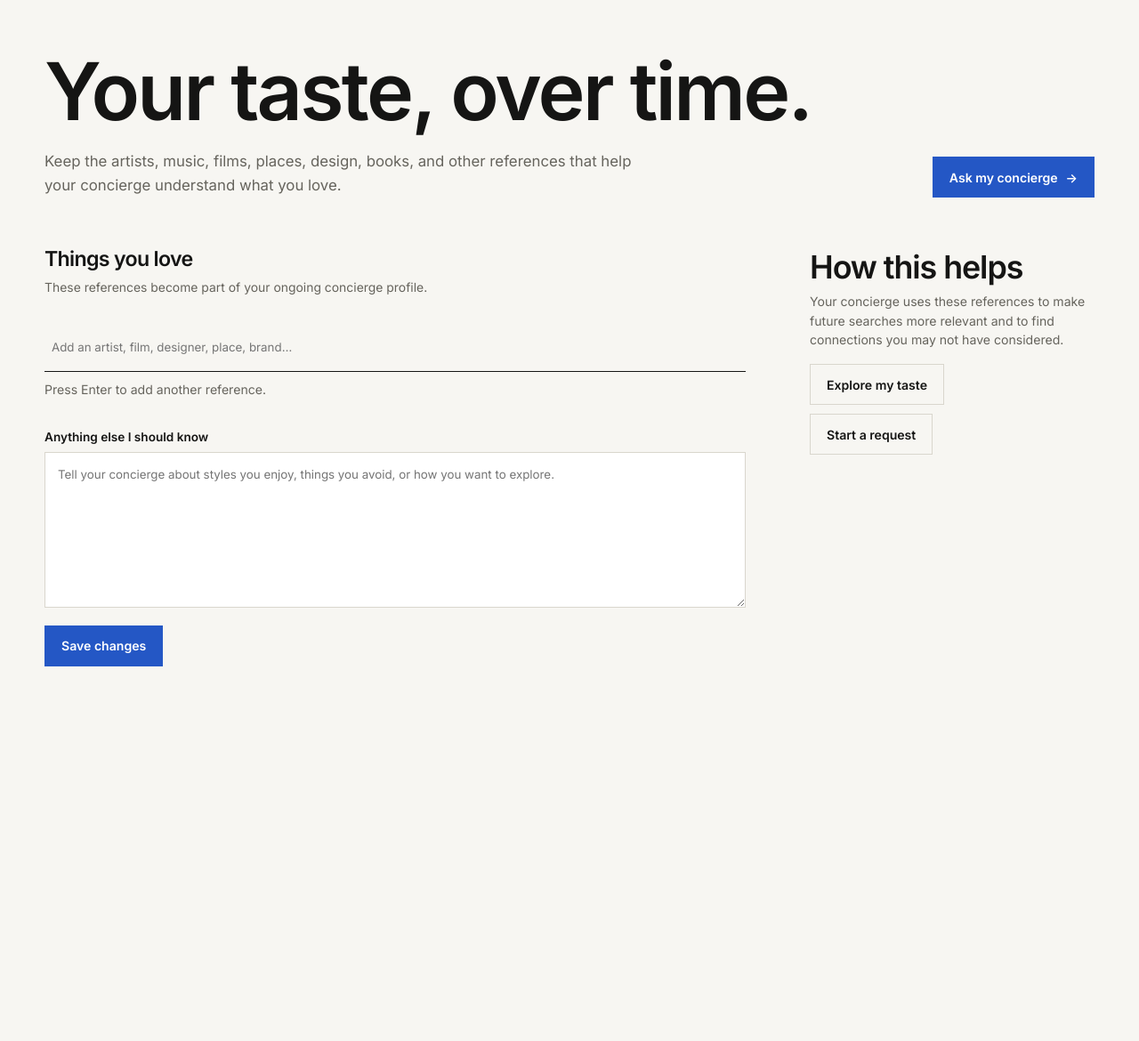
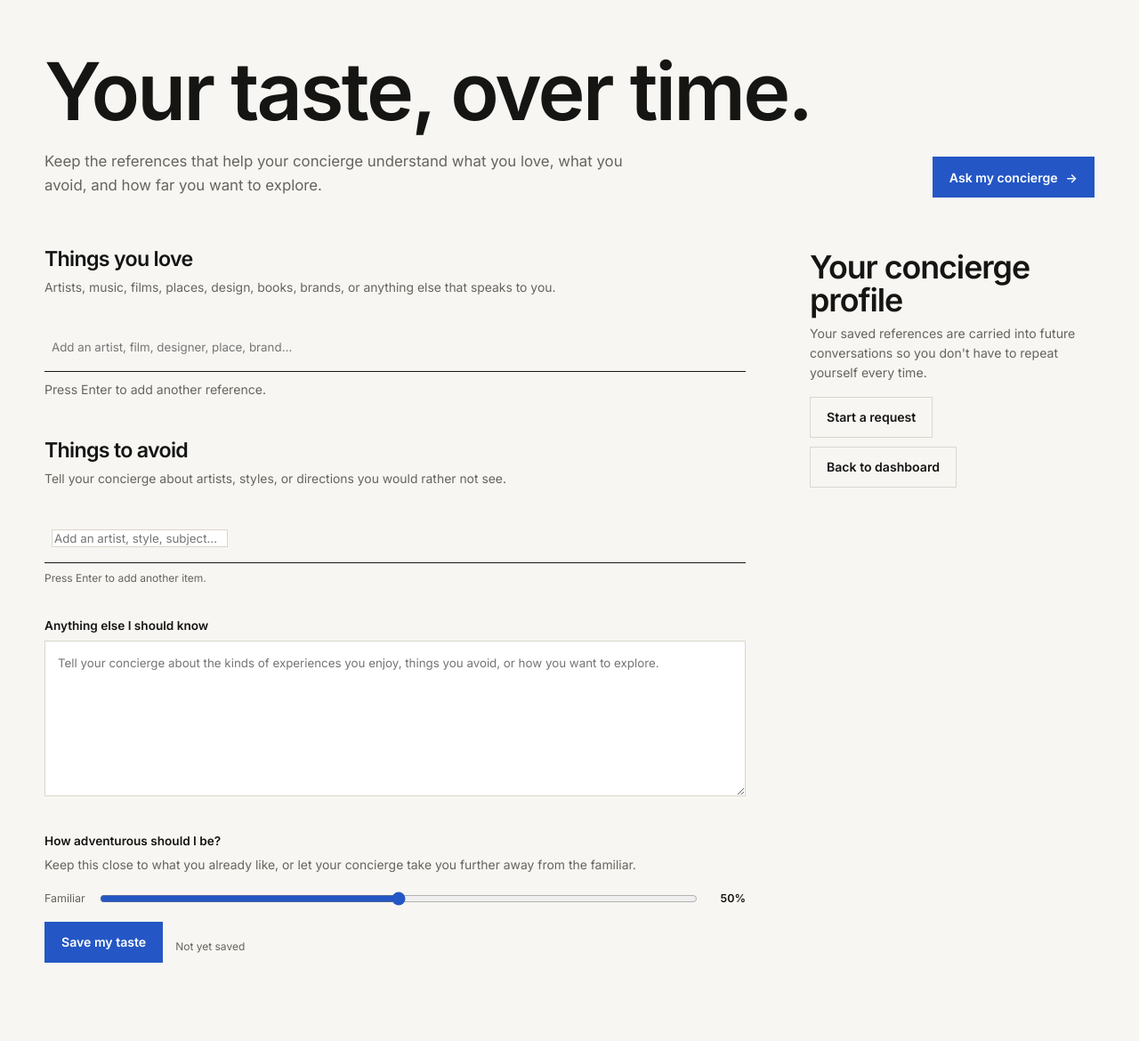
Before and after one commit to edimaudo/ArtCo, a FastAPI app: page /taste in a window 1280 px wide. Shown: the part 72-1242 px from the top of the page at 89% size. Before the commit the page ends 821 px from the top, so only its background shows below. Run offline with FastAPI, Linux system fonts and the light colour scheme.

Commit message:
Add files via upload

```diff
--- a/models/schemas.py
+++ b/models/schemas.py
@@ -17,6 +17,7 @@ class Intent(str, Enum):
 class ConciergeRequest(BaseModel):
     intent: Intent = Intent.discover
     loves: list[str] = Field(default_factory=list, max_length=12)
+    avoid_references: list[str] = Field(default_factory=list, max_length=12)
     additional_interests: list[str] = Field(default_factory=list, max_length=8)
     art_interests: list[str] = Field(default_factory=list, max_length=8)
     mediums: list[str] = Field(default_factory=list, max_length=8)
--- a/services/llm.py
+++ b/services/llm.py
@@ -92,6 +92,7 @@ async def extract_request_signals(
     request_text: str,
     existing_loves: list[str],
     existing_interests: list[str],
+    avoid_references: list[str] | None = None,
 ) -> RequestSignals:
     """Extract actionable signals from the user's natural-language brief."""
     prompt = f"""
@@ -103,6 +104,7 @@ or other recognizable cultural entities.
 
 Existing saved references: {existing_loves}
 Existing art interests: {existing_interests}
+Avoid references: {avoid_references or []}
 User request:
 {request_text}
 
--- a/static/css/style.css
+++ b/static/css/style.css
@@ -462,3 +462,13 @@ input:focus-visible, select:focus-visible, textarea:focus-visible, button:focus-
 @media (max-width: 860px) {
   .dashboard-header, .dashboard-layout, .dashboard-taste { grid-template-columns: 1fr; }
 }
+
+/* Persistent taste profile */
+.taste-section-block { margin-top: 46px; }
+.taste-notes { margin-top: 38px; }
+.discovery-control { margin-top: 38px; }
+.discovery-copy p { margin-top: 8px; color: var(--muted); font-size: .87rem; line-height: 1.55; }
+.range-line { margin-top: 16px; display: grid; grid-template-columns: auto minmax(180px, 1fr) auto; gap: 14px; align-items: center; color: var(--muted); font-size: .78rem; }
+.range-line input[type="range"] { width: 100%; accent-color: var(--accent); }
+.range-line span:last-child { min-width: 42px; text-align: right; color: var(--text); font-weight: 600; }
+.taste-save-row { display: flex; align-items: center; gap: 14px; flex-wrap: wrap; }
--- a/static/js/app.js
+++ b/static/js/app.js
@@ -1,10 +1,12 @@
 (() => {
   const storage = {
-    profile: 'artConciergeProfile',
-    saved: 'artConciergeSaved',
-    recent: 'artConciergeRecent',
-    last: 'artConciergeLastResult',
+    profile: 'artCoProfile',
+    saved: 'artCoSaved',
+    recent: 'artCoRecent',
+    last: 'artCoLastResult',
+    stateVersion: 'artCoStateVersion',
   };
+  const STATE_VERSION = 2;
 
   const readJson = (key, fallback) => {
     try {
@@ -15,15 +17,34 @@
     }
   };
 
-  const profile = readJson(storage.profile, {});
+  function migrateState() {
+    const version = Number(localStorage.getItem(storage.stateVersion) || 0);
+    if (version < 1) {
+      const legacyProfile = readJson('artConciergeProfile', null);
+      const legacySaved = readJson('artConciergeSaved', null);
+      const legacyRecent = readJson('artConciergeRecent', null);
+      const legacyLast = readJson('artConciergeLastResult', null);
+      if (legacyProfile && !localStorage.getItem(storage.profile)) localStorage.setItem(storage.profile, JSON.stringify(legacyProfile));
+      if (legacySaved && !localStorage.getItem(storage.saved)) localStorage.setItem(storage.saved, JSON.stringify(legacySaved));
+      if (legacyRecent && !localStorage.getItem(storage.recent)) localStorage.setItem(storage.recent, JSON.stringify(legacyRecent));
+      if (legacyLast && !localStorage.getItem(storage.last)) localStorage.setItem(storage.last, JSON.stringify(legacyLast));
+    }
+    localStorage.setItem(storage.stateVersion, String(STATE_VERSION));
+  }
+
+  migrateState();
+
+  const storedProfile = readJson(storage.profile, {});
   const state = {
     profile: {
-      loves: Array.isArray(profile.loves) ? profile.loves.slice(0, 12) : [],
-      notes: String(profile.notes || ''),
-      discoveryLevel: Number(profile.discoveryLevel ?? 50),
+      loves: Array.isArray(storedProfile.loves) ? storedProfile.loves.slice(0, 12) : [],
+      avoids: Array.isArray(storedProfile.avoids || storedProfile.avoid_references) ? (storedProfile.avoids || storedProfile.avoid_references).slice(0, 12) : [],
+      notes: String(storedProfile.notes || ''),
+      discoveryLevel: Number(storedProfile.discoveryLevel ?? 50),
+      updatedAt: storedProfile.updatedAt || null,
     },
-    saved: readJson(storage.saved, []).slice(0, 40),
-    recent: readJson(storage.recent, []).slice(0, 8),
+    saved: Array.isArray(readJson(storage.saved, [])) ? readJson(storage.saved, []).slice(0, 40) : [],
+    recent: Array.isArray(readJson(storage.recent, [])) ? readJson(storage.recent, []).slice(0, 8) : [],
     last: readJson(storage.last, null),
     intent: new URLSearchParams(window.location.search).get('intent') || 'discover',
   };
@@ -32,6 +53,7 @@
   const $$ = (selector, root = document) => [...root.querySelectorAll(selector)];
 
   function saveProfile() {
+    state.profile.updatedAt = new Date().toISOString();
     localStorage.setItem(storage.profile, JSON.stringify(state.profile));
   }
 
@@ -45,11 +67,16 @@
       id: `${Date.now()}`,
       intent: request.intent,
       prompt: request.goal || intentLabel(request.intent),
-      savedAt: new Date().toISOString(),
+      createdAt: new Date().toISOString(),
+      request: structuredCloneSafe(request),
       data: result,
     };
     state.recent = [item, ...state.recent.filter((entry) => entry.prompt !== item.prompt)].slice(0, 8);
     localStorage.setItem(storage.recent, JSON.stringify(state.recent));
+  }
+
+  function structuredCloneSafe(value) {
+    try { return JSON.parse(JSON.stringify(value)); } catch { return value; }
   }
 
   function intentLabel(intent) {
@@ -109,7 +136,7 @@
       <article class="recent-item">
         <div class="recent-copy">
           <div class="recent-title">${escapeHtml(item.prompt)}</div>
-          <div class="recent-meta">${escapeHtml(intentLabel(item.intent))} · ${escapeHtml(new Date(item.savedAt).toLocaleDateString(undefined, { month: 'short', day: 'numeric' }))}</div>
+          <div class="recent-meta">${escapeHtml(intentLabel(item.intent))} · ${escapeHtml(new Date(item.createdAt || item.savedAt || Date.now()).toLocaleDateString(undefined, { month: 'short', day: 'numeric' }))}</div>
         </div>
         <button class="secondary-button recent-open" type="button" data-recent-id="${escapeAttribute(item.id)}">Continue</button>
       </article>`;
@@ -190,6 +217,29 @@
     saveProfile();
   }
 
+  function addProfileAvoid(value) {
+    const clean = value.trim().replace(/,$/, '');
+    if (!clean || state.profile.avoids.includes(clean) || state.profile.avoids.length >= 12) return;
+    state.profile.avoids.push(clean);
+    state.profile.loves = state.profile.loves.filter((item) => item.toLowerCase() !== clean.toLowerCase());
+    saveProfile();
+  }
+
+  function learnFromFeedback(feedback, artwork) {
+    if (!artwork?.artist) return;
+    const artist = artwork.artist.trim();
+    if (/^More like/i.test(feedback || '')) {
+      if (!state.profile.loves.some((item) => item.toLowerCase() === artist.toLowerCase())) {
+        state.profile.loves.push(artist);
+      }
+      state.profile.avoids = state.profile.avoids.filter((item) => item.toLowerCase() !== artist.toLowerCase());
+      state.profile.loves = state.profile.loves.slice(-12);
+      saveProfile();
+    } else if (/^Not for me/i.test(feedback || '')) {
+      addProfileAvoid(artist);
+    }
+  }
+
   function parseBudget(text) {
     const match = text.replace(/,/g, '').match(/(?:\$|CAD\s?)?(\d{3,7})/i);
     return match ? Number(match[1]) : null;
@@ -211,6 +261,7 @@
     return {
       intent: inferred,
       loves: [...state.profile.loves],
+      avoid_references: [...state.profile.avoids],
       additional_interests: [],
       art_interests: [],
       mediums: [],
@@ -319,8 +370,8 @@
           <div class="art-actions">
             ${link}
             <button class="card-action save-action" type="button" data-id="${id}" aria-pressed="${saved}">${saved ? 'Saved' : 'Save'}</button>
-            <button class="card-action feedback-action" type="button" data-feedback="More like ${escapeAttribute(work.artist || work.title)}">More like this</button>
-            <button class="card-action feedback-action" type="button" data-feedback="Not for me: ${escapeAttribute(work.artist || work.title)}">Not for me</button>
+            <button class="card-action feedback-action" type="button" data-id="${id}" data-feedback="More like ${escapeAttribute(work.artist || work.title)}">More like this</button>
+            <button class="card-action feedback-action" type="button" data-id="${id}" data-feedback="Not for me: ${escapeAttribute(work.artist || work.title)}">Not for me</button>
           </div>
         </div>
       </article>`;
@@ -391,12 +442,20 @@
 
   function renderTastePage() {
     const chips = $('#tasteChips');
+    const avoids = $('#avoidChips');
     const notes = $('#tasteNotes');
+    const slider = $('#discoveryLevel');
+    const updated = $('#tasteUpdated');
     if (!chips || !notes) return;
     chips.innerHTML = state.profile.loves.map((value, index) => `
-      <span class="chip">${escapeHtml(value)} <button type="button" data-remove-index="${index}" aria-label="Remove ${escapeAttribute(value)}">×</button></span>
+      <span class="chip">${escapeHtml(value)} <button type="button" data-remove-index="${index}" aria-label="Remove ${escapeAttribute(value)} from things you love">×</button></span>
+    `).join('');
+    if (avoids) avoids.innerHTML = state.profile.avoids.map((value, index) => `
+      <span class="chip">${escapeHtml(value)} <button type="button" data-remove-list="avoids" data-remove-index="${index}" aria-label="Remove ${escapeAttribute(value)} from things you avoid">×</button></span>
     `).join('');
     notes.value = state.profile.notes;
+    if (slider) slider.value = String(state.profile.discoveryLevel);
+    if (updated) updated.textContent = state.profile.updatedAt ? `Updated ${new Date(state.profile.updatedAt).toLocaleDateString(undefined, { month: 'long', day: 'numeric', year: 'numeric' })}` : 'Not yet saved';
   }
 
   function handleGlobalClicks() {
@@ -406,15 +465,21 @@
 
       const feedback = event.target.closest('.feedback-action');
       if (feedback) {
+        const artwork = getArtworkById(feedback.dataset.id);
+        const text = feedback.dataset.feedback || '';
+        learnFromFeedback(text, artwork);
         const input = $('#feedback');
-        if (input) { input.value = feedback.dataset.feedback || ''; input.focus(); }
+        if (input) { input.value = text; input.focus(); }
         return;
       }
 
       const recent = event.target.closest('.recent-open');
       if (recent) {
         const item = state.recent.find((entry) => entry.id === recent.dataset.recentId);
-        if (item?.data) {
+        if (item?.request) {
+          localStorage.setItem('artCoResumeRequest', JSON.stringify(item.request));
+          window.location.href = `/concierge?intent=${encodeURIComponent(item.intent)}&resume=1`;
+        } else if (item?.data) {
           saveLastResult(item.data);
           window.location.href = `/results?intent=${encodeURIComponent(item.intent)}`;
         }
@@ -433,7 +498,8 @@
 
       const remove = event.target.closest('[data-remove-index]');
       if (remove) {
-        state.profile.loves.splice(Number(remove.dataset.removeIndex), 1);
+        const list = remove.dataset.removeList === 'avoids' ? state.profile.avoids : state.profile.loves;
+        list.splice(Number(remove.dataset.removeIndex), 1);
         saveProfile();
         renderTastePage();
       }
@@ -446,6 +512,21 @@
   function initConcierge() {
     setIntent(state.intent);
     renderTasteInConcierge();
+    const resume = new URLSearchParams(window.location.search).get('resume');
+    if (resume === '1') {
+      try {
+        const request = readJson('artCoResumeRequest', null);
+        if (request?.goal) {
+          const input = $('#requestInput');
+          if (input) input.value = request.goal;
+          const history = $('#conversationHistory');
+          if (history) {
+            history.innerHTML = `<div class="conversation-entry"><p class="label">Previous request</p><p>${escapeHtml(request.goal)}</p></div><div class="conversation-entry"><p class="label">Continue from here</p><p>Refine the request, add a preference, or ask me to take it in a new direction.</p></div>`;
+          }
+        }
+        localStorage.removeItem('artCoResumeRequest');
+      } catch {}
+    }
     const form = $('#requestForm');
     const input = $('#requestInput');
     form?.addEventListener('submit', (event) => {
@@ -503,12 +584,34 @@
         renderTastePage();
       }
     });
+    $('#avoidInput')?.addEventListener('keydown', (event) => {
+      if (event.key === 'Enter' || event.key === ',') {
+        event.preventDefault();
+        addProfileAvoid(event.target.value);
+        event.target.value = '';
+        renderTastePage();
+      }
+    });
+    $('#avoidInput')?.addEventListener('blur', (event) => {
+      if (event.target.value.trim()) {
+        addProfileAvoid(event.target.value);
+        event.target.value = '';
+        renderTastePage();
+      }
+    });
     $('#tasteNotes')?.addEventListener('input', (event) => {
       state.profile.notes = event.target.value;
       saveProfile();
     });
+    $('#discoveryLevel')?.addEventListener('input', (event) => {
+      state.profile.discoveryLevel = Number(event.target.value);
+      saveProfile();
+      const label = $('#discoveryValue');
+      if (label) label.textContent = `${state.profile.discoveryLevel}%`;
+    });
     $('#saveTaste')?.addEventListener('click', () => {
       saveProfile();
+      renderTastePage();
       const button = $('#saveTaste');
       button.textContent = 'Saved';
       window.setTimeout(() => { button.textContent = 'Save my taste'; }, 1400);
--- a/templates/taste.html
+++ b/templates/taste.html
@@ -5,7 +5,7 @@
   <header class="workspace-header taste-header">
     <div>
       <h1>Your taste, over time.</h1>
-      <p class="lede">Keep the artists, music, films, places, design, books, and other references that help your concierge understand what you love.</p>
+      <p class="lede">Keep the references that help your concierge understand what you love, what you avoid, and how far you want to explore.</p>
     </div>
     <a class="primary-button" href="/concierge">Ask my concierge <span aria-hidden="true">→</span></a>
   </header>
@@ -14,30 +14,60 @@
     <section class="taste-editor" aria-labelledby="tasteReferencesHeading">
       <div class="taste-section-heading">
         <h2 id="tasteReferencesHeading">Things you love</h2>
-        <p>These references become part of your ongoing concierge profile.</p>
+        <p>Artists, music, films, places, design, books, brands, or anything else that speaks to you.</p>
       </div>
       <div class="reference-entry">
-        <div id="tasteChips" class="chips"></div>
+        <div id="tasteChips" class="chips" aria-live="polite"></div>
         <label class="sr-only" for="tasteInput">Add something you love</label>
         <input id="tasteInput" type="text" placeholder="Add an artist, film, designer, place, brand…" aria-label="Add something you love">
       </div>
       <p class="field-note">Press Enter to add another reference.</p>
 
+      <div class="taste-section-block">
+        <div class="taste-section-heading">
+          <h2>Things to avoid</h2>
+          <p>Tell your concierge about artists, styles, or directions you would rather not see.</p>
+        </div>
+        <div class="reference-entry">
+          <div id="avoidChips" class="chips" aria-live="polite"></div>
+          <label class="sr-only" for="avoidInput">Add something to avoid</label>
+          <input id="avoidInput" type="text" placeholder="Add an artist, style, subject…" aria-label="Add something to avoid">
+        </div>
+        <p class="field-note">Press Enter to add another item.</p>
+      </div>
+
       <div class="taste-notes">
         <label class="field-label" for="tasteNotes">Anything else I should know</label>
-        <textarea id="tasteNotes" rows="7" placeholder="Tell your concierge about styles you enjoy, things you avoid, or how you want to explore."></textarea>
+        <textarea id="tasteNotes" rows="7" placeholder="Tell your concierge about the kinds of experiences you enjoy, things you avoid, or how you want to explore."></textarea>
       </div>
-      <div class="taste-save-row"><button class="primary-button" id="saveTaste" type="button">Save changes</button></div>
+
+      <div class="discovery-control">
+        <div class="discovery-copy">
+          <label class="field-label" for="discoveryLevel">How adventurous should I be?</label>
+          <p>Keep this close to what you already like, or let your concierge take you further away from the familiar.</p>
+        </div>
+        <div class="range-line">
+          <span>Familiar</span>
+          <input id="discoveryLevel" type="range" min="0" max="100" step="1" value="50" aria-describedby="discoveryHelp">
+          <span id="discoveryValue" aria-live="polite">50%</span>
+        </div>
+        <p id="discoveryHelp" class="sr-only">0 is familiar and 100 is highly adventurous.</p>
+      </div>
+
+      <div class="taste-save-row">
+        <button class="primary-button" id="saveTaste" type="button">Save my taste</button>
+        <span id="tasteUpdated" class="field-note" aria-live="polite">Not yet saved</span>
+      </div>
     </section>
 
     <aside class="taste-side taste-profile-card" aria-labelledby="tasteProfileHeading">
       <div>
-        <h2 id="tasteProfileHeading">How this helps</h2>
-        <p>Your concierge uses these references to make future searches more relevant and to find connections you may not have considered.</p>
+        <h2 id="tasteProfileHeading">Your concierge profile</h2>
+        <p>Your saved references are carried into future conversations so you don't have to repeat yourself every time.</p>
       </div>
       <div class="taste-profile-actions">
-        <a class="secondary-button" href="/concierge?intent=taste&new=1">Explore my taste</a>
         <a class="secondary-button" href="/concierge">Start a request</a>
+        <a class="secondary-button" href="/dashboard">Back to dashboard</a>
       </div>
     </aside>
   </div>
--- a/tests_agent_smoke.py
+++ b/tests_agent_smoke.py
@@ -29,7 +29,7 @@ def work(id_: str, artist: str, source_kind: str = "institution", availability:
 async def main():
     calls = {"extract": [], "qloo_search": [], "plan": [], "review": []}
 
-    async def fake_extract(goal, existing_loves, existing_interests):
+    async def fake_extract(goal, existing_loves, existing_interests, avoid_references=None):
         calls["extract"].append(goal)
         return SimpleNamespace(
             cultural_references=["Issey Miyake", "Radiohead"], art_interests=["minimalism"],
```
Also changed, not shown: services/agent.py (+8 -1 lines).
